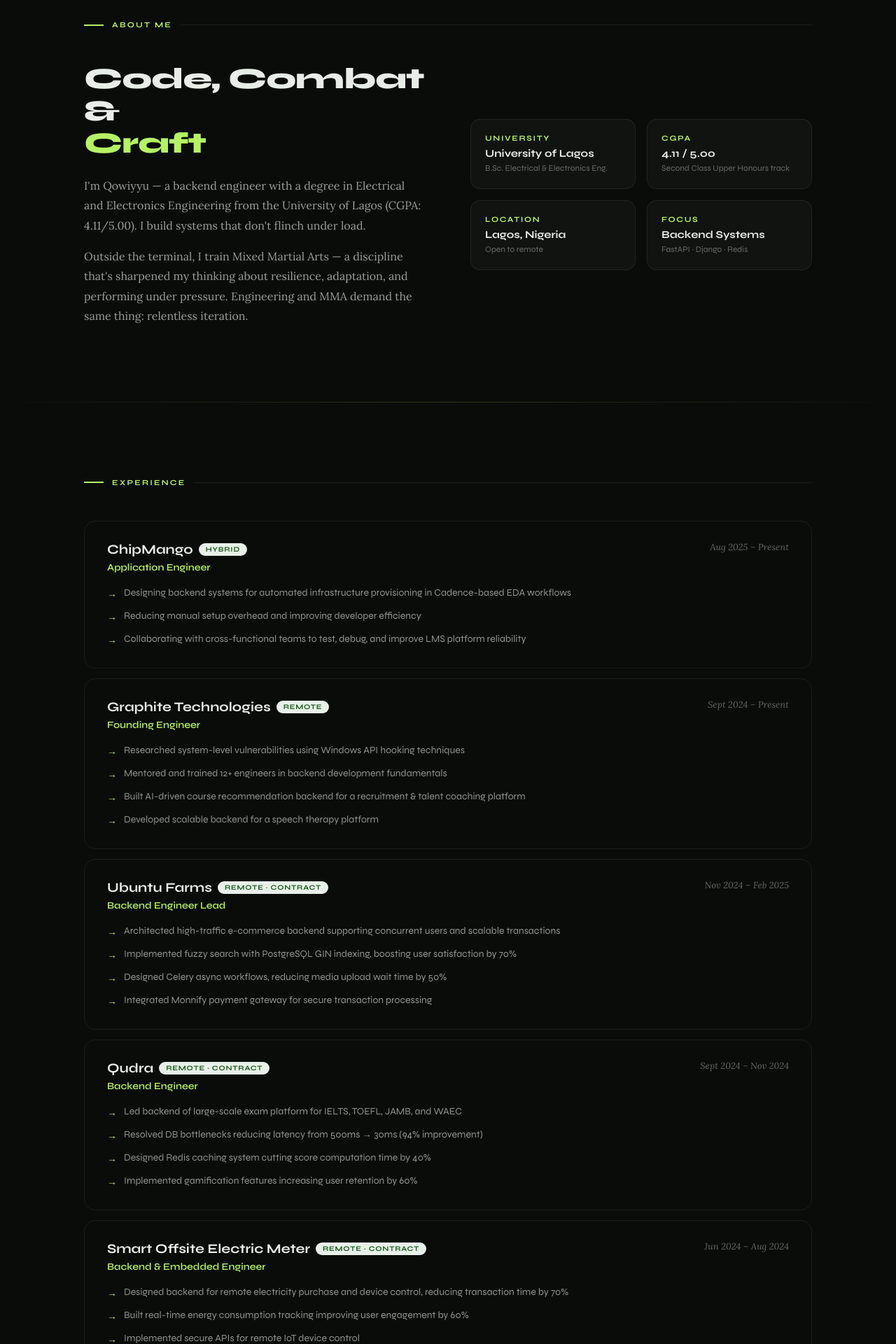
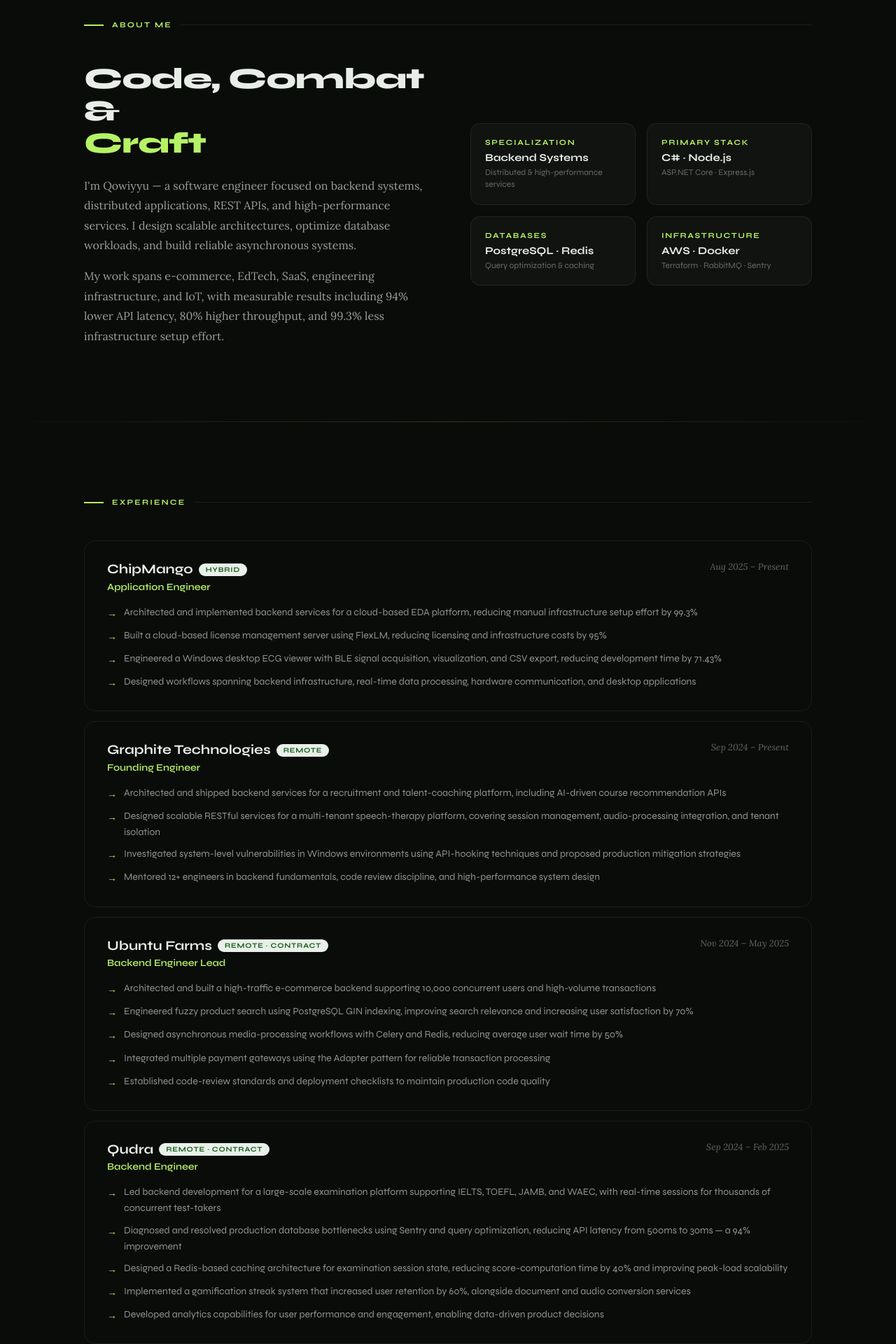
Before and after one commit to adelajaOlamilekan/portfolio, a React (Vite) app: page / in a window 1280 px wide. Shown: the part 880-2800 px from the top of the page at 70% size. Built offline with nearby package versions, Linux system fonts and the light colour scheme.

Commit message:
feat: updated portfolio

```diff
--- a/src/app.jsx
+++ b/src/app.jsx
@@ -12,98 +12,26 @@ const NAV_ITEMS = [
   "Contact",
 ];
 
-const EXPERIENCE = [
+const MMA_VALUES = [
   {
-    company: "ChipMango",
-    role: "Application Engineer",
-    period: "Aug 2025 – Present",
-    type: "Hybrid",
-    bullets: [
-      "Designing backend systems for automated infrastructure provisioning in Cadence-based EDA workflows",
-      "Reducing manual setup overhead and improving developer efficiency",
-      "Collaborating with cross-functional teams to test, debug, and improve LMS platform reliability",
-    ],
+    icon: "🎯",
+    label: "Discipline",
+    desc: "Consistent practice, repetition, and attention to fundamentals.",
   },
   {
-    company: "Graphite Technologies",
-    role: "Founding Engineer",
-    period: "Sept 2024 – Present",
-    type: "Remote",
-    bullets: [
-      "Researched system-level vulnerabilities using Windows API hooking techniques",
-      "Mentored and trained 12+ engineers in backend development fundamentals",
-      "Built AI-driven course recommendation backend for a recruitment & talent coaching platform",
-      "Developed scalable backend for a speech therapy platform",
-    ],
+    icon: "🧠",
+    label: "Composure",
+    desc: "Staying calm under pressure and making deliberate decisions.",
   },
   {
-    company: "Ubuntu Farms",
-    role: "Backend Engineer Lead",
-    period: "Nov 2024 – Feb 2025",
-    type: "Remote · Contract",
-    bullets: [
-      "Architected high-traffic e-commerce backend supporting concurrent users and scalable transactions",
-      "Implemented fuzzy search with PostgreSQL GIN indexing, boosting user satisfaction by 70%",
-      "Designed Celery async workflows, reducing media upload wait time by 50%",
-      "Integrated Monnify payment gateway for secure transaction processing",
-    ],
+    icon: "⚡",
+    label: "Adaptability",
+    desc: "Reading changing situations and adjusting strategy quickly.",
   },
   {
-    company: "Qudra",
-    role: "Backend Engineer",
-    period: "Sept 2024 – Nov 2024",
-    type: "Remote · Contract",
-    bullets: [
-      "Led backend of large-scale exam platform for IELTS, TOEFL, JAMB, and WAEC",
-      "Resolved DB bottlenecks reducing latency from 500ms → 30ms (94% improvement)",
-      "Designed Redis caching system cutting score computation time by 40%",
-      "Implemented gamification features increasing user retention by 60%",
-    ],
-  },
-  {
-    company: "Smart Offsite Electric Meter",
-    role: "Backend & Embedded Engineer",
-    period: "Jun 2024 – Aug 2024",
-    type: "Remote · Contract",
-    bullets: [
-      "Designed backend for remote electricity purchase and device control, reducing transaction time by 70%",
-      "Built real-time energy consumption tracking improving user engagement by 60%",
-      "Implemented secure APIs for remote IoT device control",
-    ],
-  },
-  {
-    company: "HNG / Hotels.ng",
-    role: "Backend Intern",
-    period: "Mar 2023 – Sept 2023",
-    type: "Remote",
-    bullets: [
-      "Migrated legacy data with 97% accuracy while maintaining SEO integrity",
-      "Built backend services for a video recording and streaming platform",
-      "Improved system performance by 80% using Celery background processing",
-    ],
-  },
-];
-
-const SKILLS = {
-  Backend: ["FastAPI", "Django", "DRF", "Express"],
-  Databases: ["PostgreSQL", "MySQL", "Redis"],
-  Systems: ["REST API Design", "Redis Caching", "Celery", "Background Jobs"],
-  Infrastructure: ["Docker", "Git", "Alembic", "SQLAlchemy", "Sentry"],
-  Languages: ["Python", "JavaScript", "TypeScript", "C++"],
-};
-
-const PROJECTS = [
-  {
-    title: "System Security Research",
-    date: "Aug 2024",
-    desc: "Conducted research on system-level vulnerabilities in secure browser environments, proposed mitigation techniques, and submitted a patch to prevent bot voting.",
-    tags: ["Security", "Windows API", "Browser"],
-  },
-  {
-    title: "Plagiarism Checker",
-    date: "Jul 2024",
-    desc: "Built a plagiarism detection engine using the Winnowing algorithm for document and code similarity analysis.",
-    tags: ["Python", "Algorithms", "NLP"],
+    icon: "📈",
+    label: "Continuous Improvement",
+    desc: "Reviewing mistakes, learning from them, and becoming better over time.",
   },
 ];
 
@@ -134,35 +62,141 @@ const BLOG_POSTS = [
   },
 ];
 
-const MMA_VALUES = [
+const EXPERIENCE = [
   {
-    label: "Discipline",
-    icon: "🔩",
-    desc: "Consistent training translates into consistent code.",
+    company: "ChipMango",
+    role: "Application Engineer",
+    period: "Aug 2025 – Present",
+    type: "Hybrid",
+    bullets: [
+      "Architected and implemented backend services for a cloud-based EDA platform, reducing manual infrastructure setup effort by 99.3%",
+      "Built a cloud-based license management server using FlexLM, reducing licensing and infrastructure costs by 95%",
+      "Engineered a Windows desktop ECG viewer with BLE signal acquisition, visualization, and CSV export, reducing development time by 71.43%",
+      "Designed workflows spanning backend infrastructure, real-time data processing, hardware communication, and desktop applications",
+    ],
   },
   {
-    label: "Pressure Testing",
-    icon: "⚡",
-    desc: "Systems fail under load — so does technique. Both must be stress-tested.",
+    company: "Graphite Technologies",
+    role: "Founding Engineer",
+    period: "Sep 2024 – Present",
+    type: "Remote",
+    bullets: [
+      "Architected and shipped backend services for a recruitment and talent-coaching platform, including AI-driven course recommendation APIs",
+      "Designed scalable RESTful services for a multi-tenant speech-therapy platform, covering session management, audio-processing integration, and tenant isolation",
+      "Investigated system-level vulnerabilities in Windows environments using API-hooking techniques and proposed production mitigation strategies",
+      "Mentored 12+ engineers in backend fundamentals, code review discipline, and high-performance system design",
+    ],
   },
   {
-    label: "Adaptation",
-    icon: "🔄",
-    desc: "Every opponent and every codebase is different. Adapt fast or lose.",
+    company: "Ubuntu Farms",
+    role: "Backend Engineer Lead",
+    period: "Nov 2024 – May 2025",
+    type: "Remote · Contract",
+    bullets: [
+      "Architected and built a high-traffic e-commerce backend supporting 10,000 concurrent users and high-volume transactions",
+      "Engineered fuzzy product search using PostgreSQL GIN indexing, improving search relevance and increasing user satisfaction by 70%",
+      "Designed asynchronous media-processing workflows with Celery and Redis, reducing average user wait time by 50%",
+      "Integrated multiple payment gateways using the Adapter pattern for reliable transaction processing",
+      "Established code-review standards and deployment checklists to maintain production code quality",
+    ],
+  },
+  {
+    company: "Qudra",
+    role: "Backend Engineer",
+    period: "Sep 2024 – Feb 2025",
+    type: "Remote · Contract",
+    bullets: [
+      "Led backend development for a large-scale examination platform supporting IELTS, TOEFL, JAMB, and WAEC, with real-time sessions for thousands of concurrent test-takers",
+      "Diagnosed and resolved production database bottlenecks using Sentry and query optimization, reducing API latency from 500ms to 30ms — a 94% improvement",
+      "Designed a Redis-based caching architecture for examination session state, reducing score-computation time by 40% and improving peak-load scalability",
+      "Implemented a gamification streak system that increased user retention by 60%, alongside document and audio conversion services",
+      "Developed analytics capabilities for user performance and engagement, enabling data-driven product decisions",
+    ],
+  },
+  {
+    company: "HNG / Hotels.ng",
+    role: "Backend Engineer",
+    period: "Mar 2023 – Mar 2024",
+    type: "Remote",
+    bullets: [
+      "Executed a large-scale production data migration with 97% data accuracy while preserving SEO integrity across thousands of records",
+      "Built backend services for a video recording and live-streaming platform, handling media ingestion, encoding callbacks, and delivery APIs",
+      "Improved system throughput by 80% by offloading heavy processing to Celery background workers and freeing request threads",
+      "Developed a Windows desktop application for web crawling, downtime detection, and automated website alerts",
+    ],
+  },
+];
+
+const SKILLS = {
+  Languages: [
+    "C#",
+    "JavaScript",
+    "TypeScript",
+    "Python",
+    "C++",
+    "Golang",
+    "SQL",
+    "Shell Scripting",
+    "HCL",
+  ],
+  "Backend & Web Services": [
+    "ASP.NET Core",
+    "Express.js",
+    "FastAPI",
+    "Django",
+    "Django REST Framework",
+    "REST API Design",
+  ],
+  "Databases & Storage": [
+    "PostgreSQL",
+    "MySQL",
+    "Redis",
+    "GIN Indexing",
+    "Query Optimization",
+  ],
+  "Distributed Systems": [
+    "RabbitMQ",
+    "Celery",
+    "Async Processing",
+    "Background Jobs",
+    "Redis Caching",
+  ],
+  Infrastructure: ["Docker", "AWS", "Terraform", "Git", "Sentry"],
+  "ORM & Migrations": ["SQLAlchemy", "Alembic"],
+};
+
+const PROJECTS = [
+  {
+    title: "Smart Offsite Controlled Electric Meter",
+    date: "Jun 2024",
+    desc: "Designed backend systems for remote electricity purchase and IoT device control, reducing end-to-end transaction time by 70% through optimized API design and event-driven communication. Built real-time energy consumption tracking and secure REST APIs with authentication and authorization.",
+    tags: ["Node.js", "IoT", "REST APIs", "Event-Driven"],
+  },
+  {
+    title: "System Security Research",
+    date: "Aug 2024",
+    desc: "Conducted independent research on system-level vulnerabilities in secure browser environments using Windows API hooking; proposed mitigation techniques and submitted a patch to prevent automated bot voting.",
+    tags: ["Security", "Windows API", "Systems"],
+  },
+  {
+    title: "Plagiarism Detection Engine",
+    date: "Jul 2024",
+    desc: "Built a document and code similarity detection engine from scratch using the Winnowing algorithm, capable of identifying plagiarism across large text corpora with high precision.",
+    tags: ["Python", "Algorithms", "NLP"],
   },
 ];
 
 const STATS = [
-  ["94%", "DB latency cut"],
-  ["3+", "years exp."],
-  ["70%", "UX boost"],
-  ["12+", "mentored"],
+  ["94%", "API latency reduction"],
+  ["80%", "throughput increase"],
+  ["99.3%", "setup effort reduction"],
+  ["12+", "engineers mentored"],
 ];
 
 /* ─── HOOKS ──────────────────────────────────────────────────────────────── */
 function useWindowWidth() {
   const [w, setW] = useState(
-    typeof window !== "undefined" ? window.innerWidth : 1200
+    typeof window !== "undefined" ? window.innerWidth : 1200,
   );
   useEffect(() => {
     const fn = () => setW(window.innerWidth);
@@ -668,7 +702,7 @@ export default function Portfolio() {
             className="t-hero"
             style={{ marginBottom: "clamp(14px,2.5vh,24px)" }}
           >
-            Backend
+            Software
             <br />
             <span className="green">Engineer.</span>
           </h1>
@@ -682,8 +716,7 @@ export default function Portfolio() {
             }}
           >
             Building scalable, high-performance systems across edtech,
-            e-commerce, and embedded domains. 3+ years of precision engineering
-            — and counting.
+            e-commerce, and embedded domains.
           </p>
 
           <div style={{ display: "flex", gap: 12, flexWrap: "wrap" }}>
@@ -788,39 +821,40 @@ export default function Portfolio() {
                 className="t-body"
                 style={{ color: "rgba(232,237,232,.65)", marginBottom: 16 }}
               >
-                I'm Qowiyyu — a backend engineer with a degree in Electrical and
-                Electronics Engineering from the University of Lagos (CGPA:
-                4.11/5.00). I build systems that don't flinch under load.
+                I'm Qowiyyu — a software engineer focused on backend systems,
+                distributed applications, REST APIs, and high-performance
+                services. I design scalable architectures, optimize database
+                workloads, and build reliable asynchronous systems.
               </p>
               <p className="t-body" style={{ color: "rgba(232,237,232,.65)" }}>
-                Outside the terminal, I train Mixed Martial Arts — a discipline
-                that's sharpened my thinking about resilience, adaptation, and
-                performing under pressure. Engineering and MMA demand the same
-                thing: relentless iteration.
+                My work spans e-commerce, EdTech, SaaS, engineering
+                infrastructure, and IoT, with measurable results including 94%
+                lower API latency, 80% higher throughput, and 99.3% less
+                infrastructure setup effort.
               </p>
             </div>
 
             <div className="ic">
               {[
                 {
-                  label: "University",
-                  val: "University of Lagos",
-                  sub: "B.Sc. Electrical & Electronics Eng.",
+                  label: "Specialization",
+                  val: "Backend Systems",
+                  sub: "Distributed & high-performance services",
                 },
                 {
-                  label: "CGPA",
-                  val: "4.11 / 5.00",
-                  sub: "Second Class Upper Honours track",
+                  label: "Primary Stack",
+                  val: "C# · Node.js",
+                  sub: "ASP.NET Core · Express.js",
                 },
                 {
-                  label: "Location",
-                  val: "Lagos, Nigeria",
-                  sub: "Open to remote",
+                  label: "Databases",
+                  val: "PostgreSQL · Redis",
+                  sub: "Query optimization & caching",
                 },
                 {
-                  label: "Focus",
-                  val: "Backend Systems",
-                  sub: "FastAPI · Django · Redis",
+                  label: "Infrastructure",
+                  val: "AWS · Docker",
+                  sub: "Terraform · RabbitMQ · Sentry",
                 },
               ].map(({ label, val, sub }) => (
                 <div
@@ -1380,13 +1414,13 @@ export default function Portfolio() {
                   icon: "🔗",
                   label: "LinkedIn",
                   val: "linkedin.com/in/qowiyyu",
-                  href: "#",
+                  href: "https://www.linkedin.com/in/qowiyyuadelaja",
                 },
                 {
                   icon: "💻",
                   label: "GitHub",
                   val: "github.com/qowiyyu",
-                  href: "#",
+                  href: "https://github.com/adelajaOlamilekan",
                 },
               ].map((c) => (
                 <a key={c.label} href={c.href} className="ci">
@@ -1465,7 +1499,7 @@ export default function Portfolio() {
               textAlign: "right",
             }}
           >
-            Backend Engineer · MMA Practitioner · Lagos, NG
+            Software Engineer · Backend & Distributed Systems
           </span>
         </div>
       </footer>
```
